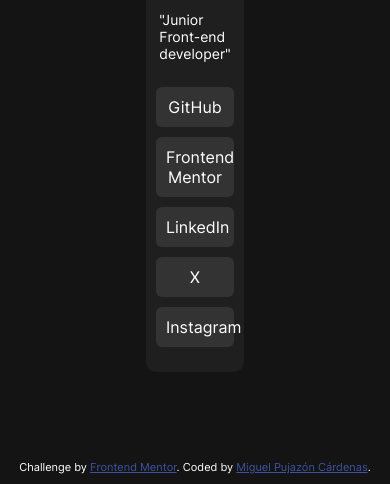
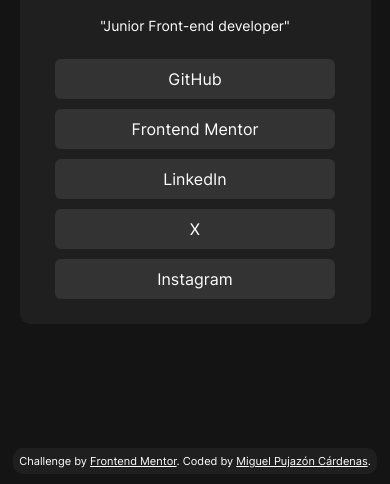
Before and after one commit to mpujazon/social-links-profile, a plain HTML site: page index.html in a window 390 px wide. Shown: the part 360-844 px from the top of the page. Drawn offline with Linux system fonts and the light colour scheme.

Commit message:
Responsive behavior added

```diff
--- a/styles.css
+++ b/styles.css
@@ -83,13 +83,39 @@ nav.links{
     background-color: hsl(0, 0%, 30%);
 }
 
+.button-link:active{
+    background-color: hsl(0, 0%, 60%);
+}
+
 .attribution{
     position: absolute;
     bottom: 0;
     margin: 10px;
 }
 
+.attribution {
+    display: inline-block;
+    font-size: 11px; text-align: center;
+    background-color: hsl(0, 0%, 12%);
+    padding: 6px;
+    border-radius: 10px;
+}
+.attribution a{
+    color: white;
+}
 
+.attribution a:hover{
+    color: hsl(0, 0%, 60%);
+}
 
-.attribution { font-size: 11px; text-align: center; }
-.attribution a { color: hsl(228, 45%, 44%); }
+@media ( width < 1080px){
+    .card{
+        width: 60%;
+    }
+}
+
+@media ( width <= 500px){
+    .card{
+        width: 90%;
+    }
+}
```
Also changed, not shown: index.html (+1 -0 lines).
